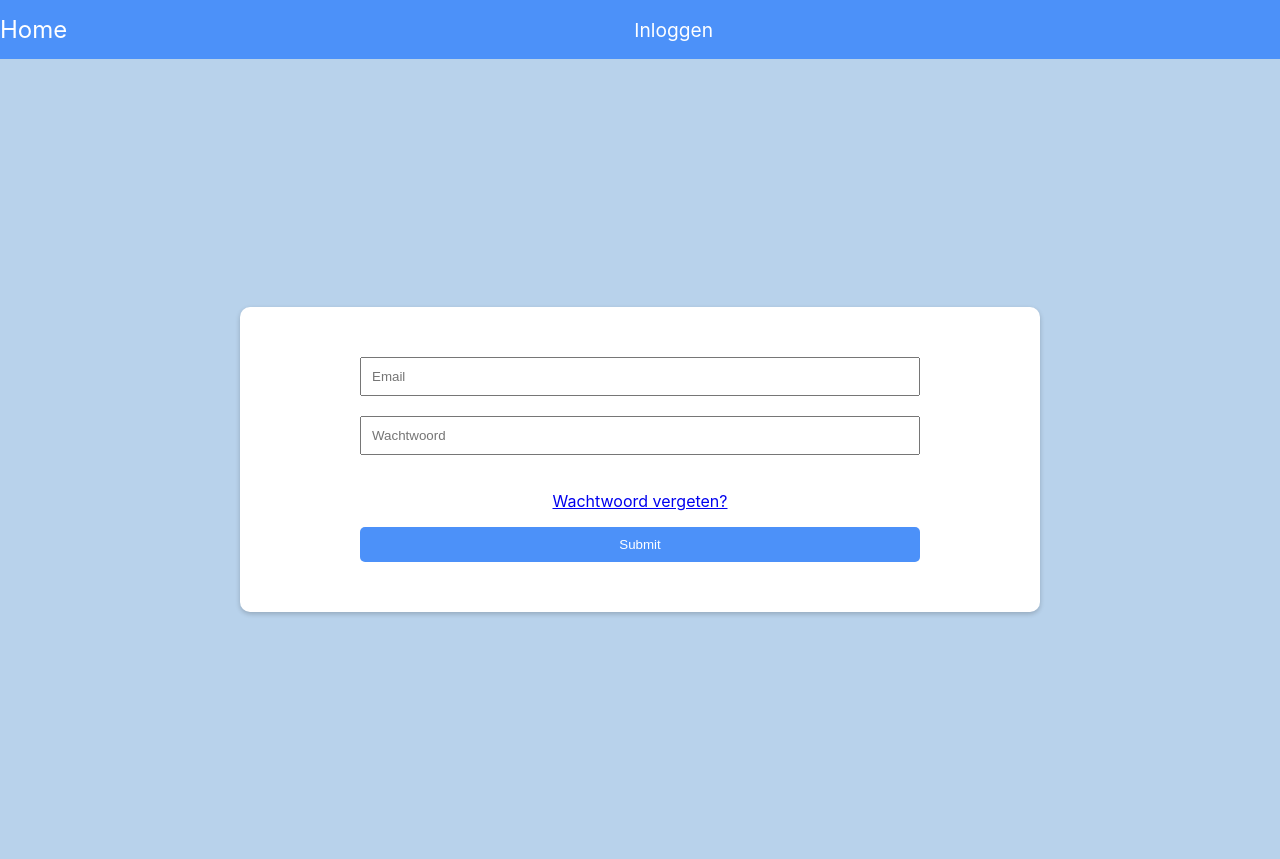
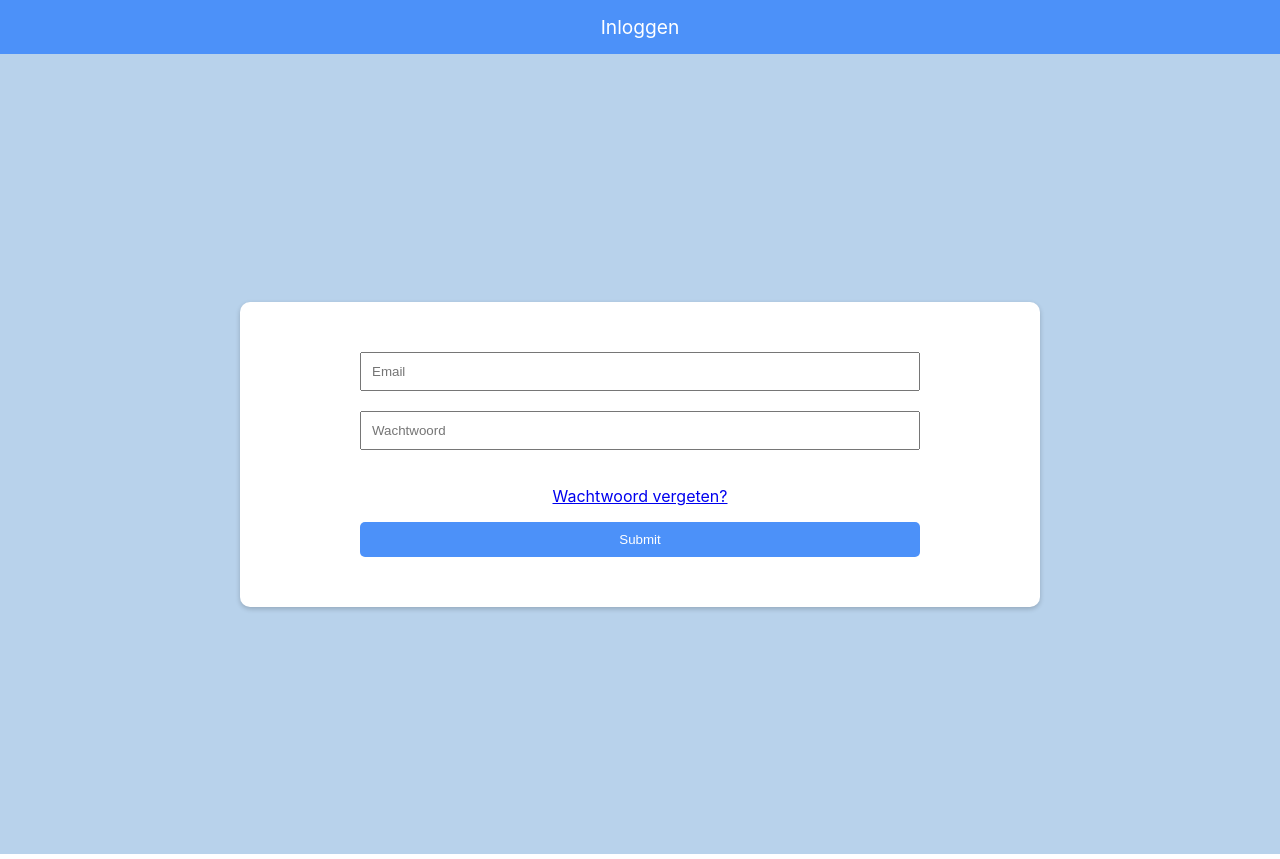
Before and after one commit to hesitantronin/TTDL-web-app, a React (Create React App) app in the folder ttdl-webapp/frontend/ttdl-frontend/: page /Login in a window 1280 px wide. Built offline with nearby package versions, Linux system fonts and the light colour scheme.

Commit message:
"home" part of navbar not visible on login screen
with the home part visible, you could bypass logging in by just clicking it and you'd be sent to the home page. this way you can't

```diff
--- a/ttdl-webapp/frontend/ttdl-frontend/src/Views/navbar.tsx
+++ b/ttdl-webapp/frontend/ttdl-frontend/src/Views/navbar.tsx
@@ -24,6 +24,14 @@ const Navbar = () => {
         pageName = 'Rolstoel Instellen';
     }
 
+    if (pathname === '/Login' || pathname === '/login') {
+        return (
+            <nav className={styles.navbar}>
+                <div className={styles['navbar-center']}>{pageName}</div>
+            </nav>
+        );
+    }
+
     return (
         <nav className={styles.navbar}>
         <Link to="/Home" className={styles['navbar-brand']}>
```
